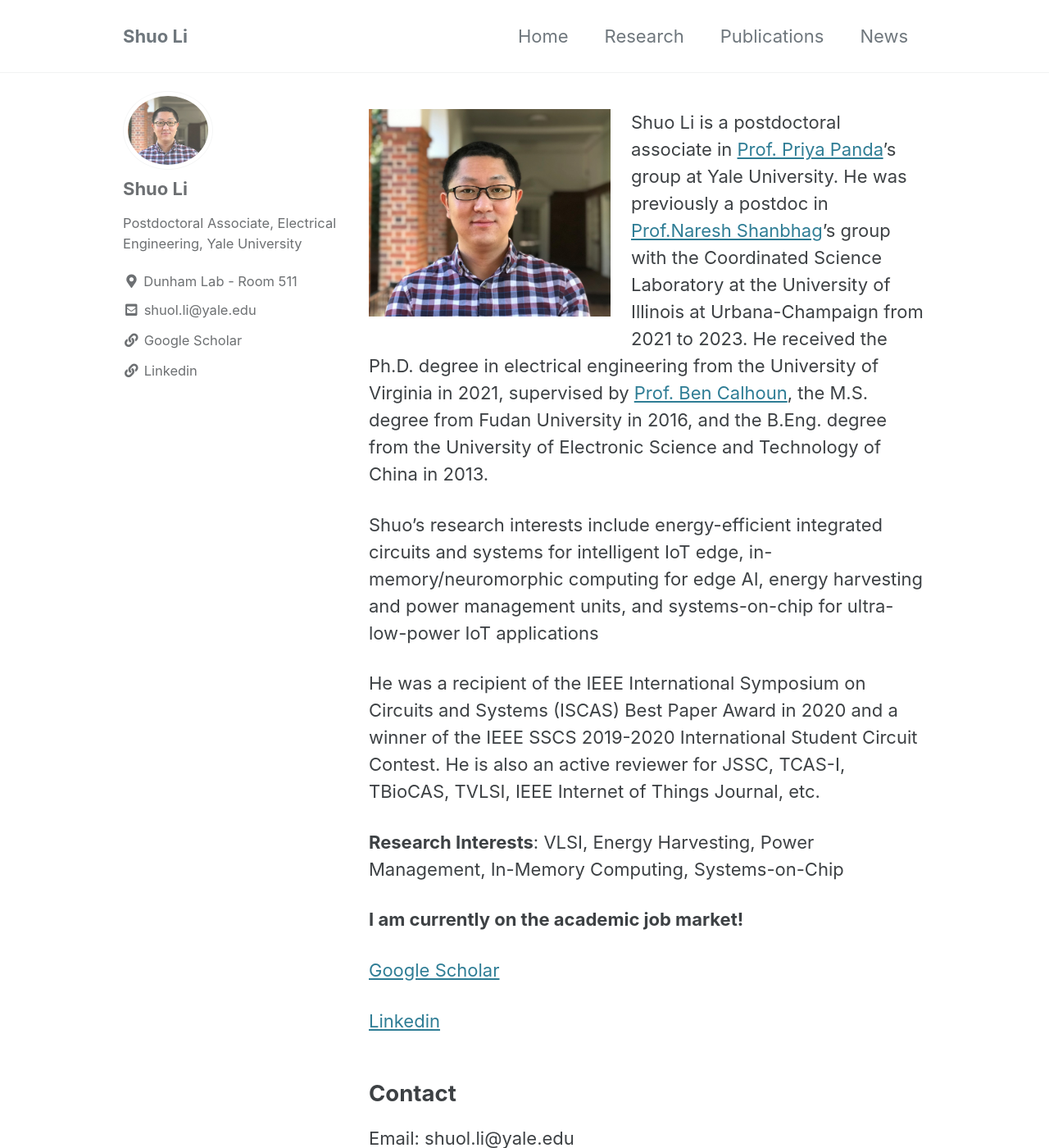
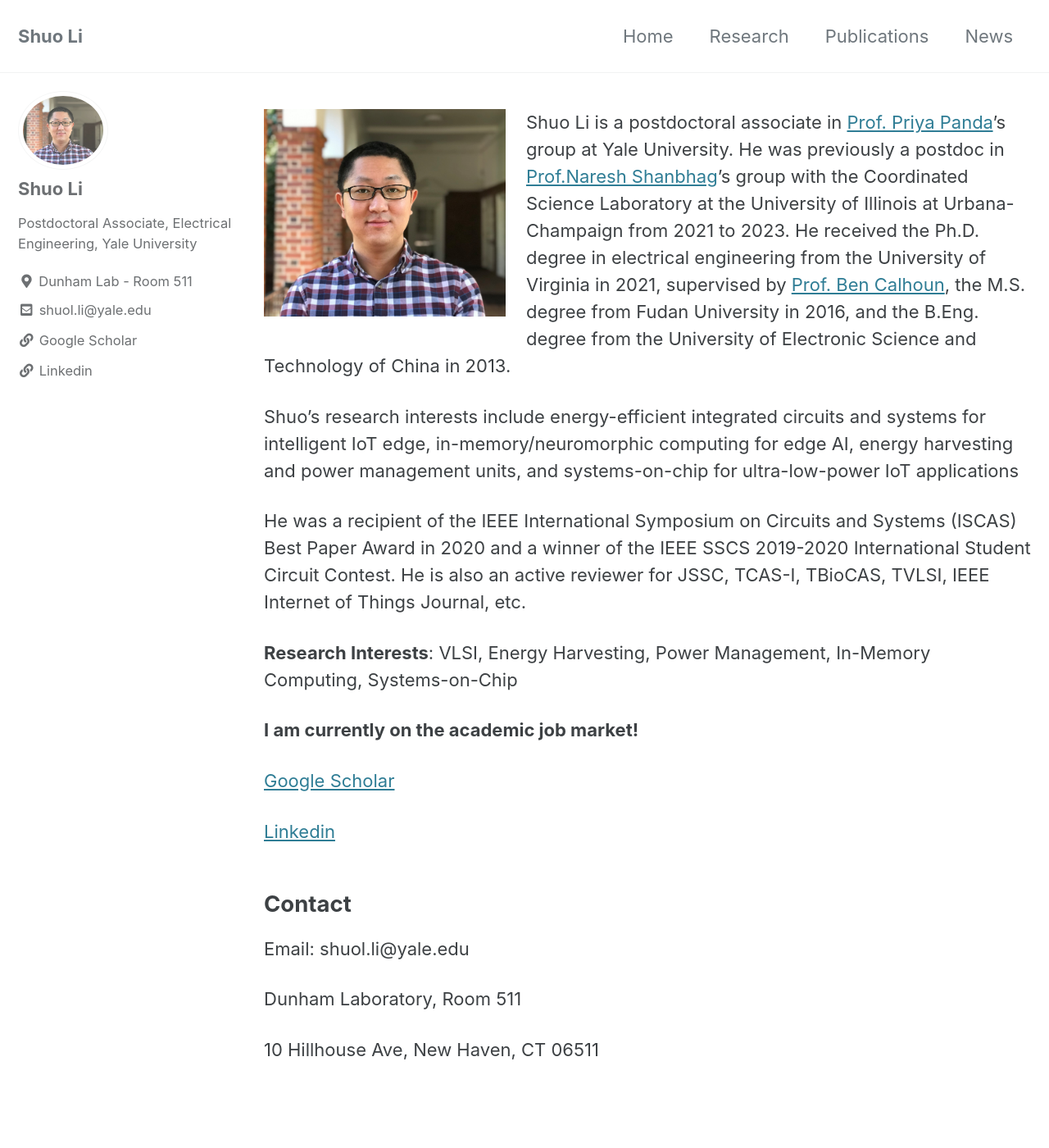
Before and after one commit to shuoli365/shuoli365.github.io, a Jekyll site: the page built from index.md, in a window 1280 px wide and 1400 px high. Shown: the whole window at 82% size. Built offline with Jekyll 4.4.1, drawn with Linux system fonts in a browser that asks for light colours; cached includes are drawn as plain includes.

Commit message:
Update _variables.scss

```diff
--- a/_sass/minimal-mistakes/_variables.scss
+++ b/_sass/minimal-mistakes/_variables.scss
@@ -148,8 +148,8 @@ $small: 600px !default;
 $medium: 768px !default;
 $medium-wide: 900px !default;
 $large: 1024px !default;
-$x-large: 1024px !default;
-$max-width: $large !default;
+$x-large: 1280px !default;
+$max-width: $x-large !default;
 
 /*
    Grid
```
